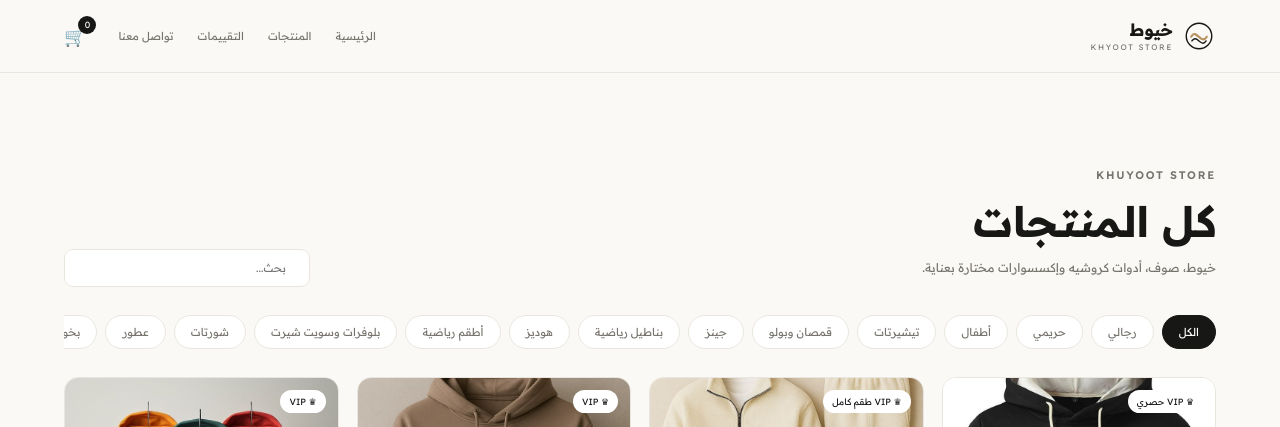
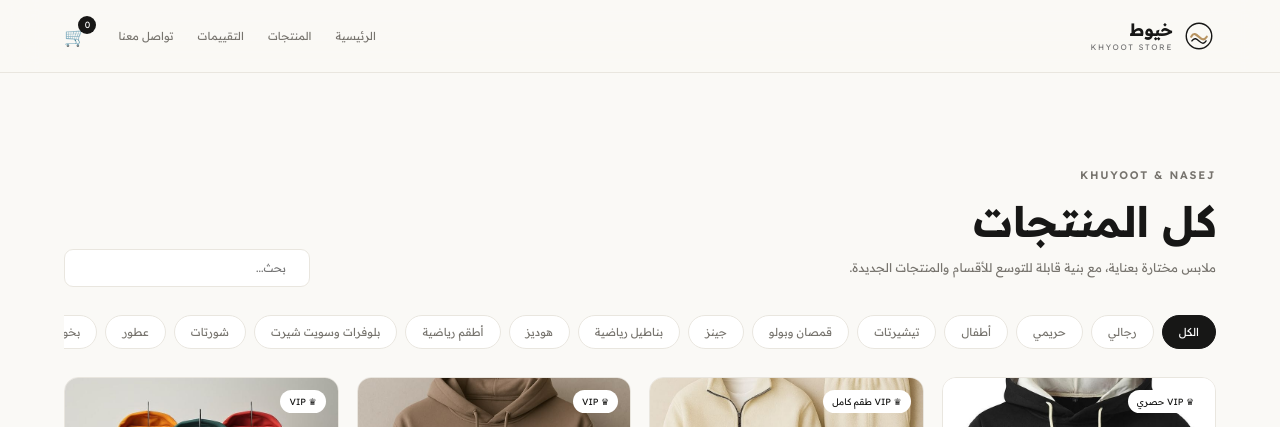
Before and after one commit to Abdallah-cmyk/khuyoot-store, a React (Vite) app: page /shop in a window 1280 px wide. Shown: the top 427 px of the page. Built offline with nearby package versions, Linux system fonts and the light colour scheme.

Commit message:
feat: support catalog group filters in shop

```diff
--- a/Shop.jsx
+++ b/Shop.jsx
@@ -1,4 +1,18 @@
 import React,{useMemo,useState} from 'react';
 import ProductCard from './ProductCard.jsx';
-import {products,categories} from './products.js';
-export default function Shop(){const [filter,setFilter]=useState('all'),[q,setQ]=useState('');const shown=useMemo(()=>products.filter(p=>(filter==='all'||p.category===filter)&&p.name.includes(q)),[filter,q]);return <div className="section"><div className="section-head"><div><span className="eyebrow">Khuyoot Store</span><h1 style={{fontSize:42,margin:'12px 0'}}>كل المنتجات</h1><p style={{color:'var(--muted)',fontSize:12}}>خيوط، صوف، أدوات كروشيه وإكسسوارات مختارة بعناية.</p></div><div className="search-wrap"><input value={q} onChange={e=>setQ(e.target.value)} placeholder="بحث..."/></div></div><div className="filters">{categories.map(c=><button key={c.id} className={filter===c.id?'active':''} onClick={()=>setFilter(c.id)}>{c.label}</button>)}</div><div className="products-grid">{shown.map(p=><ProductCard key={p.id} product={p}/>)}</div></div>}
+import {products,categories,categoryGroups} from './products.js';
+
+export default function Shop(){
+  const [filter,setFilter]=useState('all'),[q,setQ]=useState('');
+  const shown=useMemo(()=>products.filter(p=>{
+    const group=categoryGroups.find(g=>g.id===filter);
+    const matchesFilter=filter==='all'||p.category===filter||(group?.categories?.includes(p.category));
+    return matchesFilter&&p.name.includes(q);
+  }),[filter,q]);
+  return <div className="section">
+    <div className="section-head"><div><span className="eyebrow">Khuyoot & Nasej</span><h1 style={{fontSize:42,margin:'12px 0'}}>كل المنتجات</h1><p style={{color:'var(--muted)',fontSize:12}}>ملابس مختارة بعناية، مع بنية قابلة للتوسع للأقسام والمنتجات الجديدة.</p></div><div className="search-wrap"><input value={q} onChange={e=>setQ(e.target.value)} placeholder="بحث..." aria-label="بحث عن المنتجات"/></div></div>
+    <div className="filters">{categories.map(c=><button key={c.id} className={filter===c.id?'active':''} onClick={()=>setFilter(c.id)}>{c.label}</button>)}</div>
+    <div className="products-grid">{shown.map(p=><ProductCard key={p.id} product={p}/>)}</div>
+    {!shown.length&&<div className="empty-state"><h2>لا توجد منتجات مطابقة</h2><p>جرّب قسمًا آخر أو غيّر كلمة البحث.</p></div>}
+  </div>
+}
```
